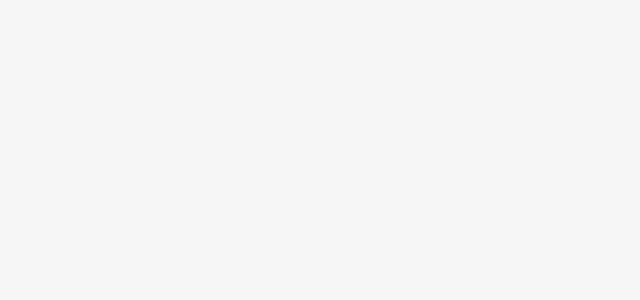
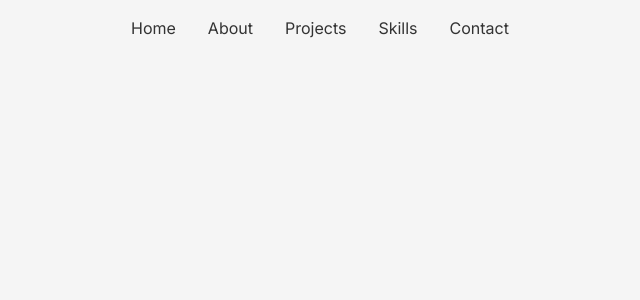
Before and after one commit to skudz96/portfolio-website, a Next.js app: page / in a window 1280 px wide. Shown: the top 300 px of the page, without its empty margins (320-960 px from the left). Built offline with nearby package versions, Linux system fonts and the light colour scheme.

Commit message:
tailwind config fixed. Starting to build components

```diff
--- /dev/null
+++ b/src/app/Components/Header.tsx
@@ -0,0 +1,52 @@
+import Link from "next/link";
+
+export default function Header() {
+  return (
+    <header className="fixed w-full bg-background z-10">
+      <nav className="container mx-auto px-6 py-4">
+        <ul className="flex flex-row justify-center items-center space-x-8">
+          <li>
+            <Link
+              href="#home"
+              className="text-text hover:text-accent transition-colors"
+            >
+              Home
+            </Link>
+          </li>
+          <li>
+            <Link
+              href="#about"
+              className="text-text hover:text-accent transition-colors"
+            >
+              About
+            </Link>
+          </li>
+          <li>
+            <Link
+              href="#projects"
+              className="text-text hover:text-accent transition-colors"
+            >
+              Projects
+            </Link>
+          </li>
+          <li>
+            <Link
+              href="#skills"
+              className="text-text hover:text-accent transition-colors"
+            >
+              Skills
+            </Link>
+          </li>
+          <li>
+            <Link
+              href="#contact"
+              className="text-text hover:text-accent transition-colors"
+            >
+              Contact
+            </Link>
+          </li>
+        </ul>
+      </nav>
+    </header>
+  );
+}
--- a/src/app/layout.tsx
+++ b/src/app/layout.tsx
@@ -6,7 +6,7 @@ import "./globals.css";
 const inter = Inter({ subsets: ["latin"] });
 
 export const metadata: Metadata = {
-  title: "Your Name - Portfolio",
+  title: "Sergio Huleani - Portfolio",
   description: "A showcase of my work and skills as a developer",
 };
 
--- a/src/app/page.tsx
+++ b/src/app/page.tsx
@@ -1,3 +1,10 @@
+import Header from "./Components/Header";
+import "./globals.css";
+
 export default function Home() {
-  return <main className="min-h-screen"></main>;
+  return (
+    <main className="min-h-screen">
+      <Header />
+    </main>
+  );
 }
--- a/tailwind.config.ts
+++ b/tailwind.config.ts
@@ -1,12 +1,11 @@
 import type { Config } from "tailwindcss";
 import tailwindcssAnimate from "tailwindcss-animate";
-
 const config: Config = {
   darkMode: ["class"],
   content: [
-    "./pages/**/*.{js,ts,jsx,tsx,mdx}",
-    "./components/**/*.{js,ts,jsx,tsx,mdx}",
-    "./app/**/*.{js,ts,jsx,tsx,mdx}",
+    "./src/pages/**/*.{js,ts,jsx,tsx,mdx}",
+    "./src/components/**/*.{js,ts,jsx,tsx,mdx}",
+    "./src/app/**/*.{js,ts,jsx,tsx,mdx}",
     "*.{js,ts,jsx,tsx,mdx}",
   ],
   theme: {
```
Also changed, not shown: src/app/contact/page.tsx (deleted, +0 -7 lines), src/app/projects/page.tsx (deleted, +0 -7 lines).
